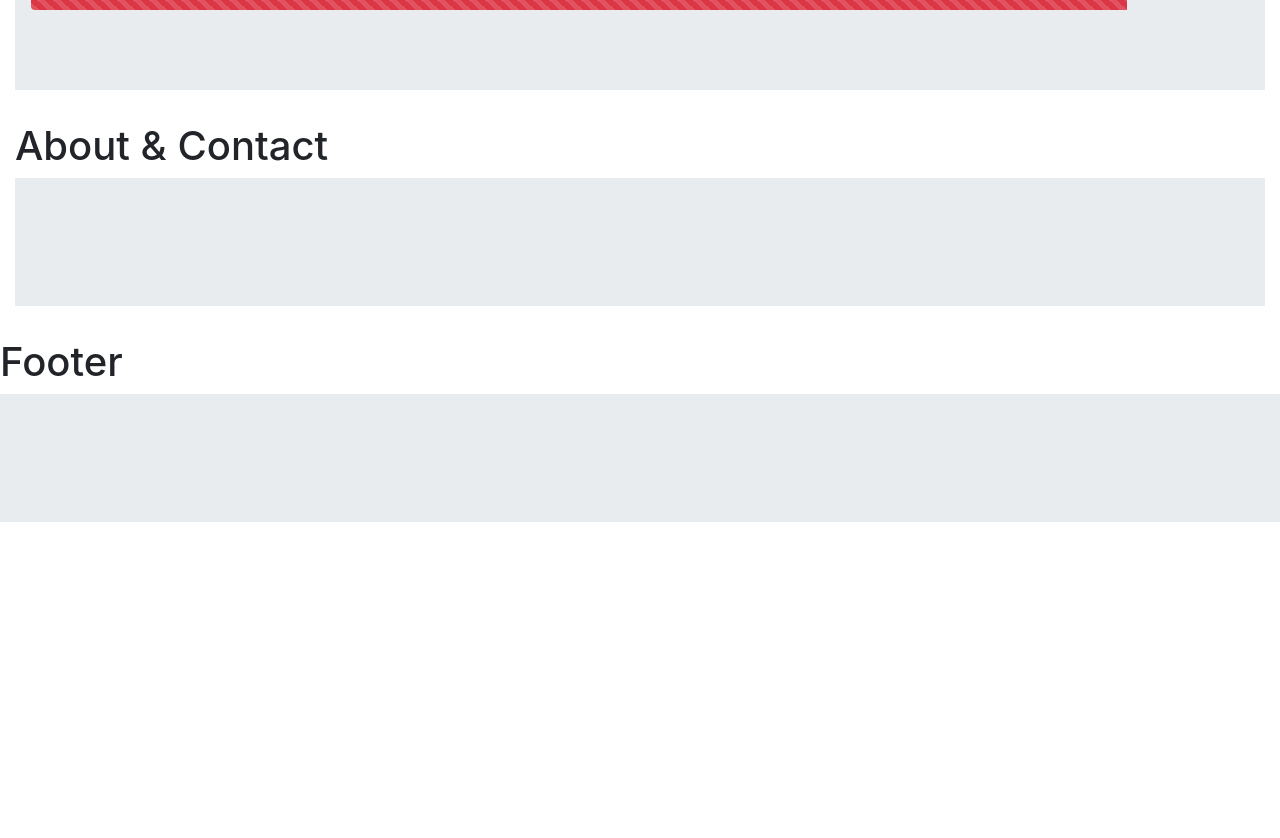
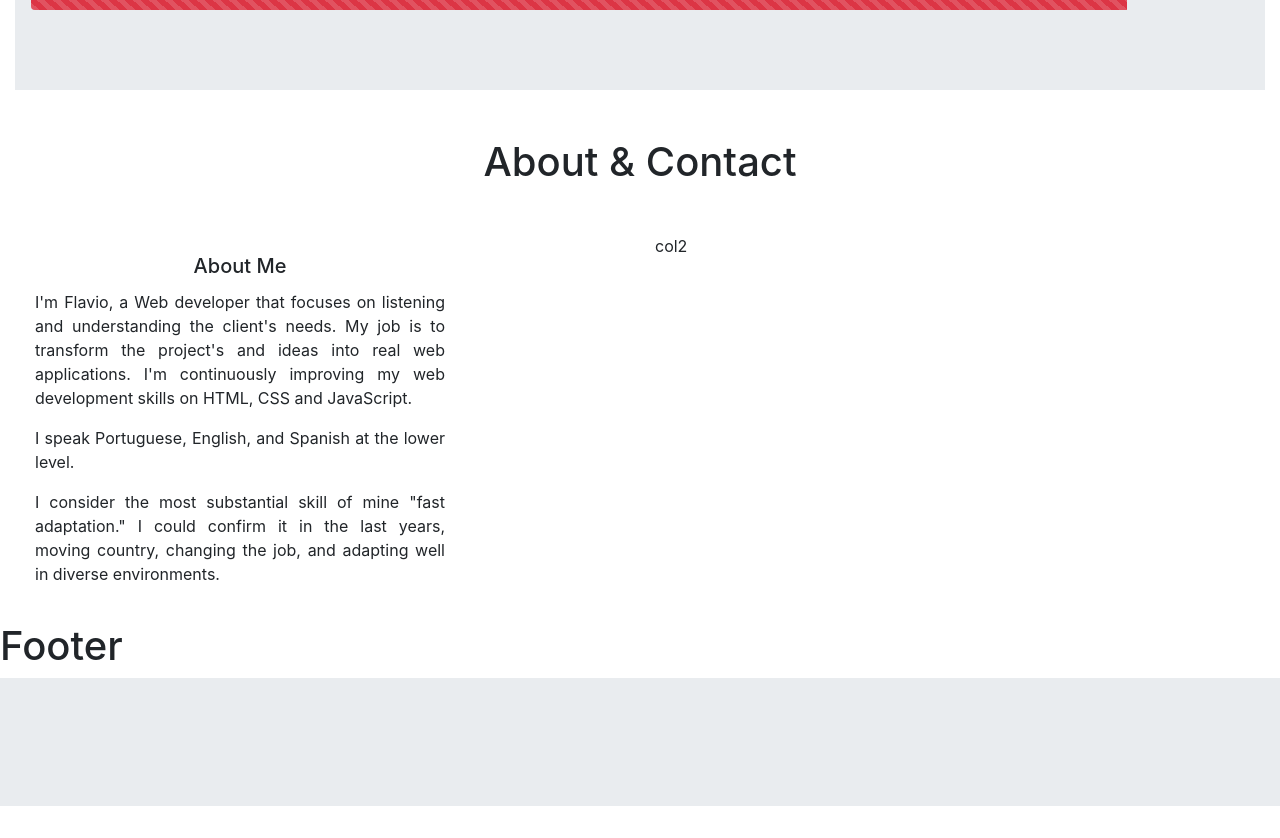
Before and after one commit to fl4viooliveira/Bootstrap-Portfolio, a plain HTML site: page index.html in a window 1280 px wide. Shown: the part 2140-2978 px from the top of the page. Before the commit the page ends 2694 px from the top, so only its background shows below. Drawn offline with nearby package versions, Linux system fonts and the light colour scheme.

Commit message:
Set contact column

```diff
--- a/css/style.css
+++ b/css/style.css
@@ -50,7 +50,10 @@ a {
 
 /* SKILLS */
 
-/* ABOUT */
+/* ABOUT & CONTACT */
+.justify-text {
+  text-align: justify;
+}
 
 /* CONTACT */
 
--- a/index.html
+++ b/index.html
@@ -151,23 +151,28 @@
       <p class="lead text-center">Skills learned from the BootCamp</p>
       <h3 class="mx-3">Git / GitHub</h3>
       <div class="progress m-3">
-        <div class="progress-bar progress-bar-striped progress-bar-animated" role="progressbar" style="width: 75%" aria-valuenow="10" aria-valuemin="0" aria-valuemax="100"></div>
+        <div class="progress-bar progress-bar-striped progress-bar-animated" role="progressbar" style="width: 75%"
+          aria-valuenow="10" aria-valuemin="0" aria-valuemax="100"></div>
       </div>
       <h3 class="mx-3">HTML / CSS</h3>
       <div class="progress m-3">
-        <div class="progress-bar progress-bar-striped bg-success progress-bar-animated" role="progressbar" style="width: 95%" aria-valuenow="25" aria-valuemin="0" aria-valuemax="100"></div>
+        <div class="progress-bar progress-bar-striped bg-success progress-bar-animated" role="progressbar"
+          style="width: 95%" aria-valuenow="25" aria-valuemin="0" aria-valuemax="100"></div>
       </div>
       <h3 class="mx-3">JavaScript</h3>
       <div class="progress m-3">
-        <div class="progress-bar progress-bar-striped progress-bar-animated progress-bar-animated bg-info" role="progressbar" style="width: 90%" aria-valuenow="50" aria-valuemin="0" aria-valuemax="100"></div>
+        <div class="progress-bar progress-bar-striped progress-bar-animated progress-bar-animated bg-info"
+          role="progressbar" style="width: 90%" aria-valuenow="50" aria-valuemin="0" aria-valuemax="100"></div>
       </div>
       <h3 class="mx-3">Work with APIs</h3>
       <div class="progress m-3">
-        <div class="progress-bar progress-bar-striped progress-bar-animated bg-warning" role="progressbar" style="width: 75%" aria-valuenow="75" aria-valuemin="0" aria-valuemax="100"></div>
+        <div class="progress-bar progress-bar-striped progress-bar-animated bg-warning" role="progressbar"
+          style="width: 75%" aria-valuenow="75" aria-valuemin="0" aria-valuemax="100"></div>
       </div>
       <h3 class="mx-3">React</h3>
       <div class="progress m-3">
-        <div class="progress-bar progress-bar-striped progress-bar-animated bg-danger" role="progressbar" style="width: 90%" aria-valuenow="100" aria-valuemin="0" aria-valuemax="100"></div>
+        <div class="progress-bar progress-bar-striped progress-bar-animated bg-danger" role="progressbar"
+          style="width: 90%" aria-valuenow="100" aria-valuemin="0" aria-valuemax="100"></div>
       </div>
     </div>
   </section>
@@ -175,10 +180,30 @@
 
   <!-- ABOUT & CONTACT -->
   <section class="container-fluid" id="about-contact">
-    <h1>About & Contact</h1>
-    <div class="jumbotron jumbotron-fluid">
-      <div class="container">
+    <h1 class="text-center my-5">About & Contact</h1>
+    <div class="row">
+      <div class="col-md-6">
+        <div class="card">
+          <div class="card-body">
+            <h5 class="card-title text-center">
+              About Me
+            </h5>
+            <p class="justify-text">
+              I'm Flavio, a Web developer that focuses on listening and understanding the client's needs. My job is to
+              transform the project's and ideas into real web applications. I'm continuously improving my web
+              development skills on HTML, CSS and JavaScript.
+            </p>
+            <p class="justify-text">
+              I speak Portuguese, English, and Spanish at the lower level.
+            </p>
+            <p class="justify-text">
+              I consider the most substantial skill of mine "fast adaptation." I could confirm it in the last
+              years, moving country, changing the job, and adapting well in diverse environments.
+            </p>
           </div>
+        </div>
+      </div>
+      <div class="col-md-6">col2</div>
     </div>
   </section>
 
```
Lines whose indentation alone changed are shown as unchanged.
